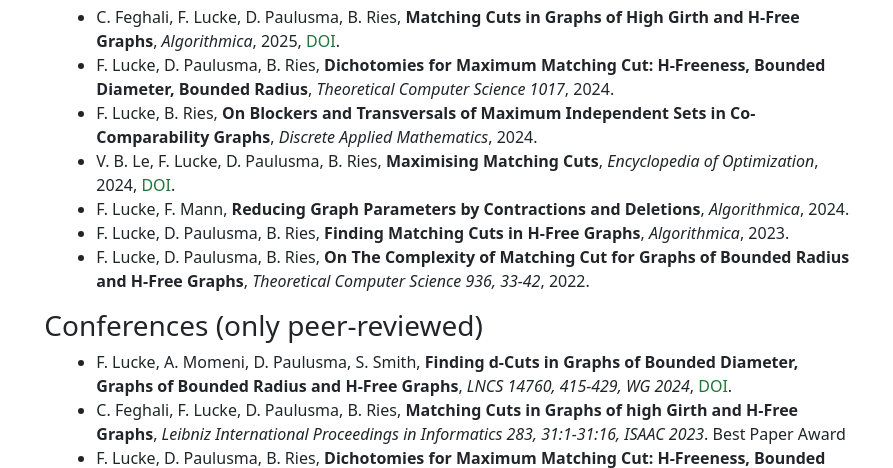
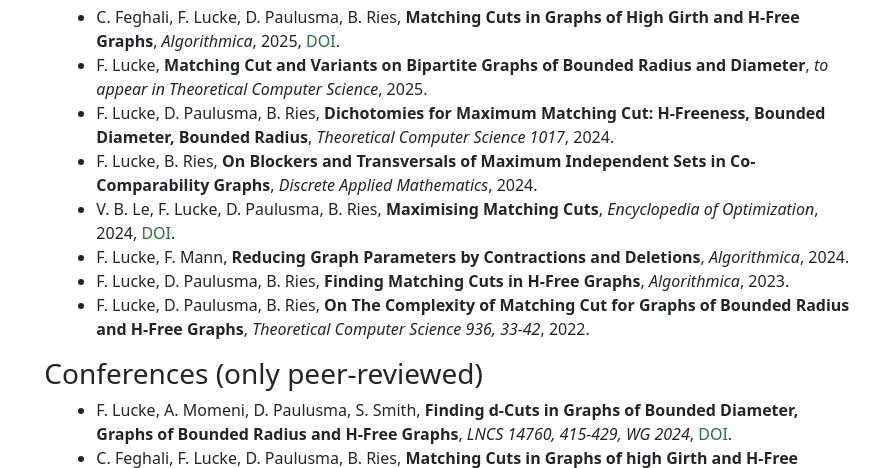
Before and after one commit to felicialucke/felicialucke.github.io, a plain HTML site: page publications.html in a window 1280 px wide. Shown: the part 313-781 px from the top of the page, without its empty margins (193-1086 px from the left). Drawn offline with nearby package versions, Linux system fonts and the light colour scheme.

Commit message:
update publications

```diff
--- a/publications.html
+++ b/publications.html
@@ -43,7 +43,7 @@
 			<ul>
 				<li> C. Feghali, F. Lucke, D. Paulusma, B. Ries, <b>Matching Cuts in Graphs of High Girth and H-Free
 						Graphs</b>, <i> Algorithmica</i>, 2025, <a href="https://doi.org/10.1007/s00453-025-01318-8">DOI</a>. </li>
-				<!--<li> F. Lucke, <b>Matching Cut and Variants on Bipartite Graphs of Bounded Radius and Diameter</b>, <i>to appear in Theoretical Computer Science</i>, 2025. </li>-->
+				<li> F. Lucke, <b>Matching Cut and Variants on Bipartite Graphs of Bounded Radius and Diameter</b>, <i>to appear in Theoretical Computer Science</i>, 2025. </li>
 				<li> F. Lucke, D. Paulusma, B. Ries,<b> Dichotomies for Maximum Matching Cut: H-Freeness, Bounded
 						Diameter, Bounded Radius</b>, <i>Theoretical Computer
 						Science 1017</i>, 2024.</li>
```
